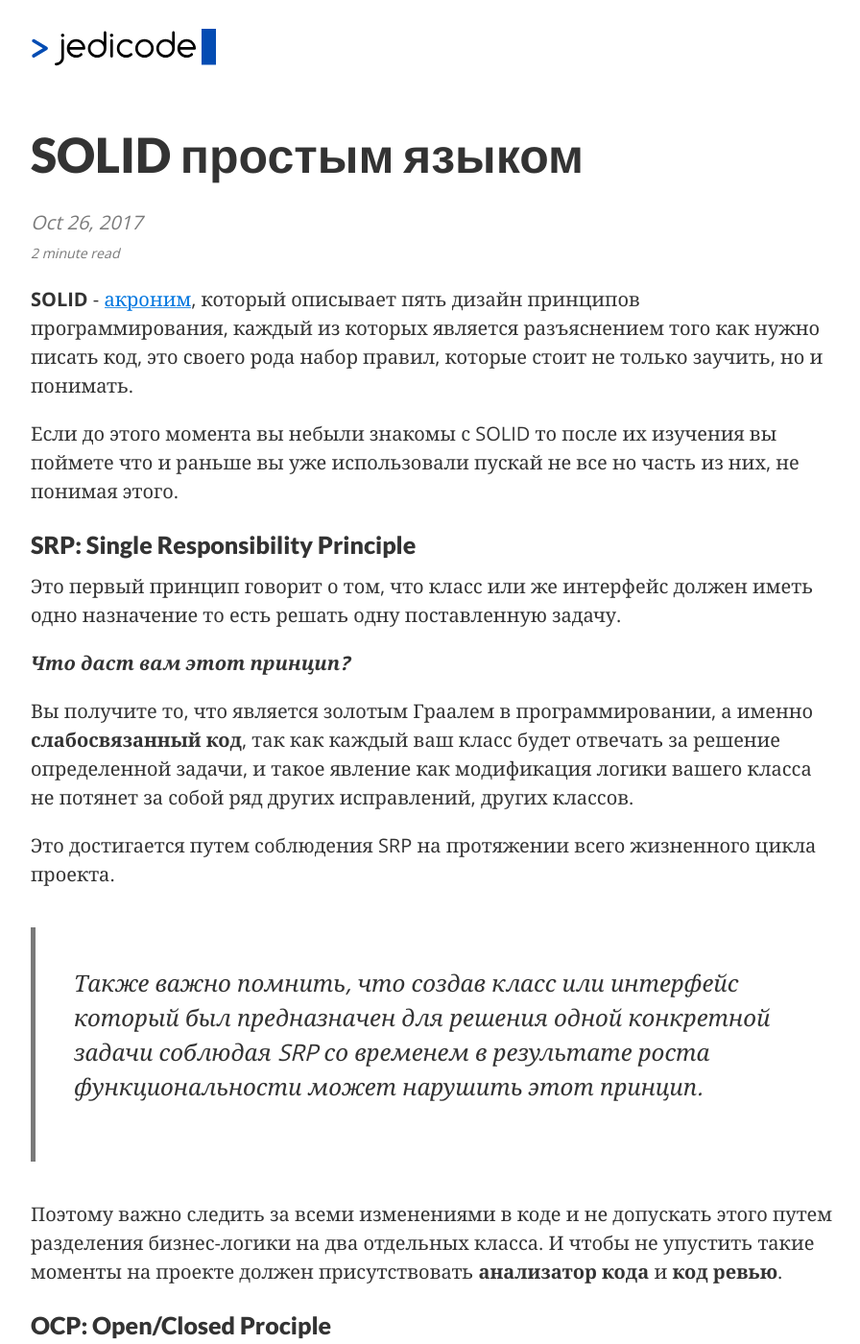
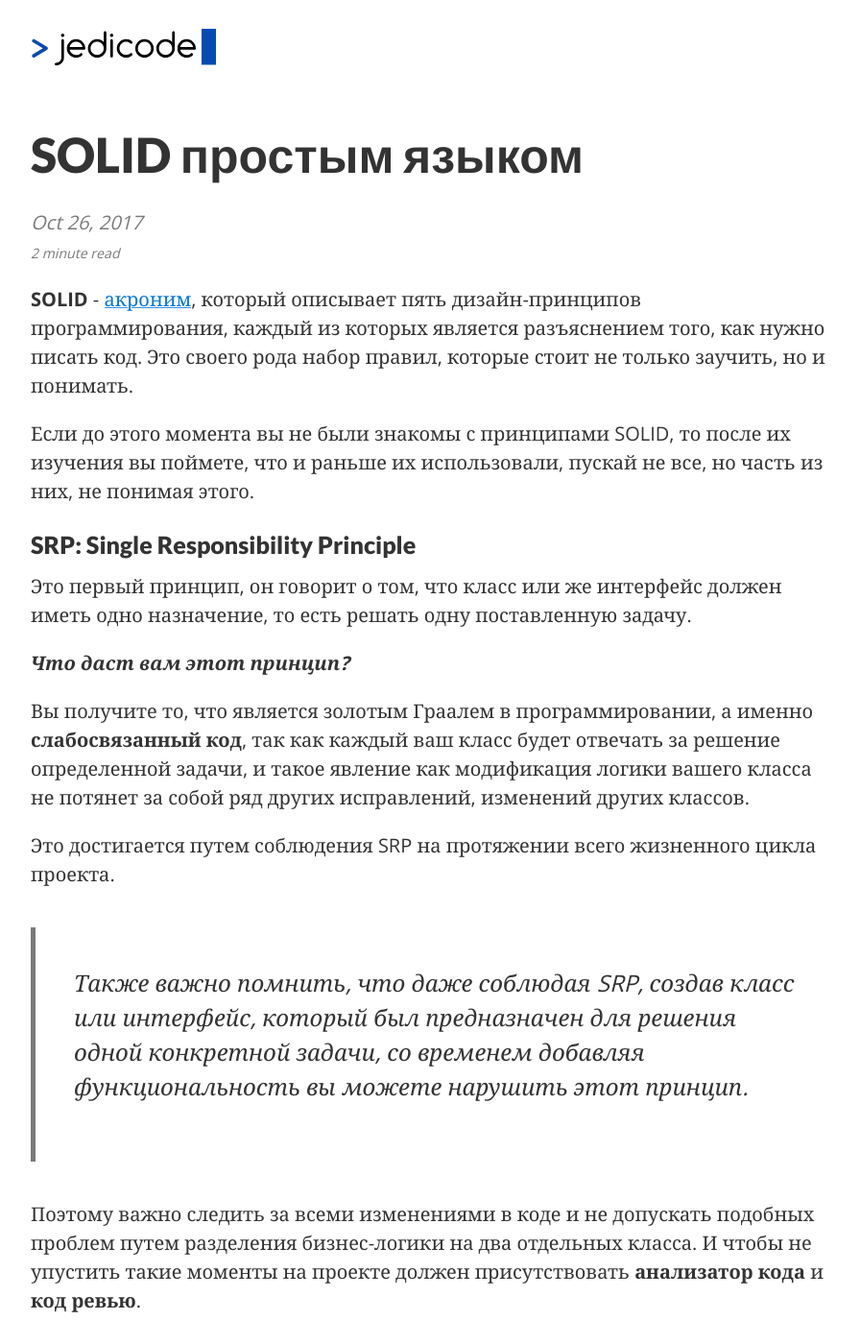
Before and after one commit to sexualanimal/jedicode.co, a Jekyll site: the page built from _posts/2017-10-26-easy-solid.md, in a window 1280 px wide and 1400 px high. Shown: the whole window at 96% size, without its empty margins (188-1084 px from the left). Built offline with Jekyll 4.4.1, drawn with Linux system fonts in a browser that asks for light colours; comment, search, counter and statistics services are not loaded; some of the changed text lies outside the part shown.

Commit message:
FIXED 1st SOLID-principles article

```diff
--- a/_posts/2017-10-26-easy-solid.md
+++ b/_posts/2017-10-26-easy-solid.md
@@ -2,39 +2,39 @@
 layout:     post
 title:      SOLID простым языком
 date:       2017-10-26 17:04:10
-summary:    Тут я попытаюсь максимально просто и в тот же момент максимально информативно вам пояснить что же такое SOLID и почему вам его нужно знать.
+summary:    Тут я попытаюсь максимально просто и в тот же момент максимально информативно вам пояснить, что же такое SOLID и почему вам его нужно знать.
 categories: java design principles
 ---
 
-**SOLID** - [акроним](https://ru.wikipedia.org/wiki/Акроним), который описывает пять дизайн принципов программирования, каждый из которых является разъяснением того как нужно писать код, это своего рода набор правил, которые стоит не только заучить, но и понимать.
+**SOLID** - [акроним](https://ru.wikipedia.org/wiki/Акроним), который описывает пять дизайн-принципов программирования, каждый из которых является разъяснением того, как нужно писать код. Это своего рода набор правил, которые стоит не только заучить, но и понимать.
 
-Если до этого момента вы небыли знакомы с SOLID то после их изучения вы поймете что и раньше вы уже использовали пускай не все но часть из них, не понимая этого.
+Если до этого момента вы не были знакомы с принципами SOLID, то после их изучения вы поймете, что и раньше их использовали, пускай не все, но часть из них, не понимая этого.
 
 ### SRP: Single Responsibility Principle
 
-Это первый принцип говорит о том, что класс или же интерфейс должен иметь одно назначение то есть решать одну поставленную задачу.
+Это первый принцип, он говорит о том, что класс или же интерфейс должен иметь одно назначение, то есть решать одну поставленную задачу.
 
 ***Что даст вам этот принцип?***
 
-Вы получите то, что является золотым Граалем в программировании, а именно **слабосвязанный код**, так как каждый ваш класс будет отвечать за решение определенной задачи, и такое явление как модификация логики вашего класса не потянет за собой ряд других исправлений, других классов.
+Вы получите то, что является золотым Граалем в программировании, а именно **слабосвязанный код**, так как каждый ваш класс будет отвечать за решение определенной задачи, и такое явление как модификация логики вашего класса не потянет за собой ряд других исправлений, изменений других классов.
 
 Это достигается путем соблюдения SRP на протяжении всего жизненного цикла проекта.
 
-> *Также важно помнить, что создав класс или интерфейс который был предназначен для решения одной конкретной задачи соблюдая SRP со временем в результате роста функциональности может нарушить этот принцип.*
+> *Также важно помнить, что даже соблюдая SRP, создав класс или интерфейс, который был предназначен для решения одной конкретной задачи, со временем добавляя функциональность вы можете нарушить этот принцип.*
 
-Поэтому важно следить за всеми изменениями в коде и не допускать этого путем разделения бизнес-логики на два отдельных класса. И чтобы не упустить такие моменты на проекте должен присутствовать **анализатор кода** и **код ревью**.
+Поэтому важно следить за всеми изменениями в коде и не допускать подобных проблем путем разделения бизнес-логики на два отдельных класса. И чтобы не упустить такие моменты на проекте должен присутствовать **анализатор кода** и **код ревью**.
 
-### OCP: Open/Closed Prociple
+### OCP: Open/Closed Principle
 
-Означает то, что вы должны давать возможность только расширять ваши классы, но не давать возможности модифицировать его существующее поведение.
+Означает то, что вы должны давать возможность только расширять ваши классы, но не давать возможности модифицировать их существующее поведение.
 
 Чаще всего нарушение этого принципа встречается при использовании наследования, где путем переопределения в наследнике можно модифицировать базовое поведение родительского класса.
 
-Придерживаясь этого принципа конкретно в Java можно с помощью ключевого слова `final` который запретит дальнейшей модификации метода или же свойства класса.
+Придерживаясь этого принципа конкретно в Java можно с помощью ключевого слова `final`, которое запретит дальнейшие модификации метода или же свойств класса.
 
-### LSP: Liskov Substitution Principle
+###LSP: Liskov Substitution Principle
 
-Создавая наследников одного и того же интерфейса или абстрактного класса, они не должны менять поведения базового класса. То есть имея две реализации **B** и **C** класса **A** мы можем с легкость менять реализации и получать одинаковое конечное поведение обоих реализаций.
+Создавая наследников одного и того же интерфейса или абстрактного класса, вы не должны менять поведение базового класса. То есть имея две реализации **B** и **C** класса **A** мы можем с легкость менять реализации и получать одинаковое конечное поведение обеих реализаций.
 
 > *Функции, которые используют базовый тип, должны иметь возможность использовать подтипы базового типа, не зная об этом.*
 
```
Also changed, not shown: other parts of _posts/2017-10-26-easy-solid.md (+6 -6 lines).
